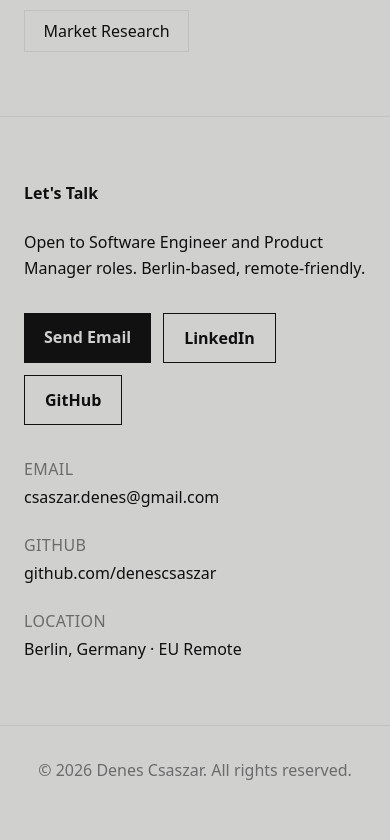
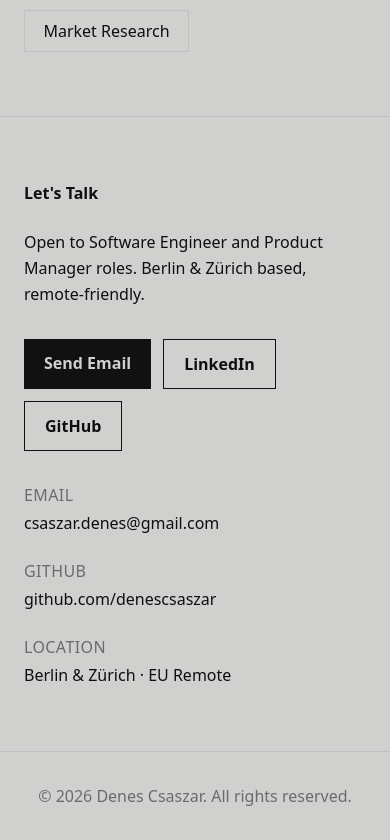
Before and after one commit to denescsaszar/portfolio, a Next.js app: page / in a window 390 px wide. Shown: the part 5264-6104 px from the top of the page. Before the commit the page ends 6078 px from the top, so only its background shows below. Built offline with nearby package versions, Linux system fonts and the light colour scheme.

Commit message:
fix hero styling, mobile spacing, anchor scroll, copy updates, rewrite case studies

```diff
--- a/app/page.tsx
+++ b/app/page.tsx
@@ -268,7 +268,7 @@ export default function Home() {
                 <h2 className="text-heading-1 font-bold mb-6">Let's Talk</h2>
 
                 <p className="text-body leading-relaxed mb-8">
-                  Open to Software Engineer and Product Manager roles. Berlin-based, remote-friendly.
+                  Open to Software Engineer and Product Manager roles. Berlin &amp; Z&uuml;rich based, remote-friendly.
                 </p>
 
                 <div className="flex flex-wrap gap-3 md:gap-4 mb-8 md:mb-12">
@@ -327,7 +327,7 @@ export default function Home() {
                     <p className="text-muted uppercase tracking-wide mb-1">
                       Location
                     </p>
-                    <p>Berlin, Germany · EU Remote</p>
+                    <p>Berlin &amp; Z&uuml;rich · EU Remote</p>
                   </div>
                 </div>
               </FadeIn>
```
